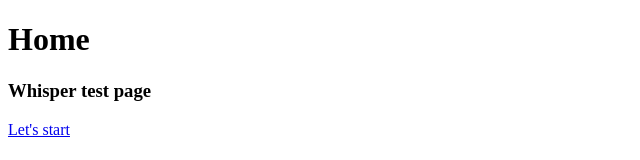
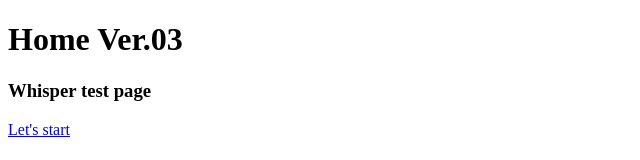
Before and after one commit to Hyeonii/voice-chatting, a Next.js app: page / in a window 1280 px wide. Shown: the top 160 px of the page, without its empty margins (0-640 px from the left). Built offline with nearby package versions, Linux system fonts and the light colour scheme.

Commit message:
ver03  update (#1)
* Feat: ver02

* Fix: build 시 나타나는 버그 수정

* Feat: ver03

---------

Co-authored-by: Nahyeon Kim <nahyeonkim@d-ncomm.ai>

```diff
--- a/src/pages/index.tsx
+++ b/src/pages/index.tsx
@@ -3,7 +3,7 @@ import Link from 'next/link'
 export default function Home() {
     return (
         <div>
-            <h1>Home</h1>
+            <h1>Home Ver.03</h1>
             <h3>Whisper test page</h3>
             <Link href="/whisper">Let&apos;s start</Link>
         </div>
```
